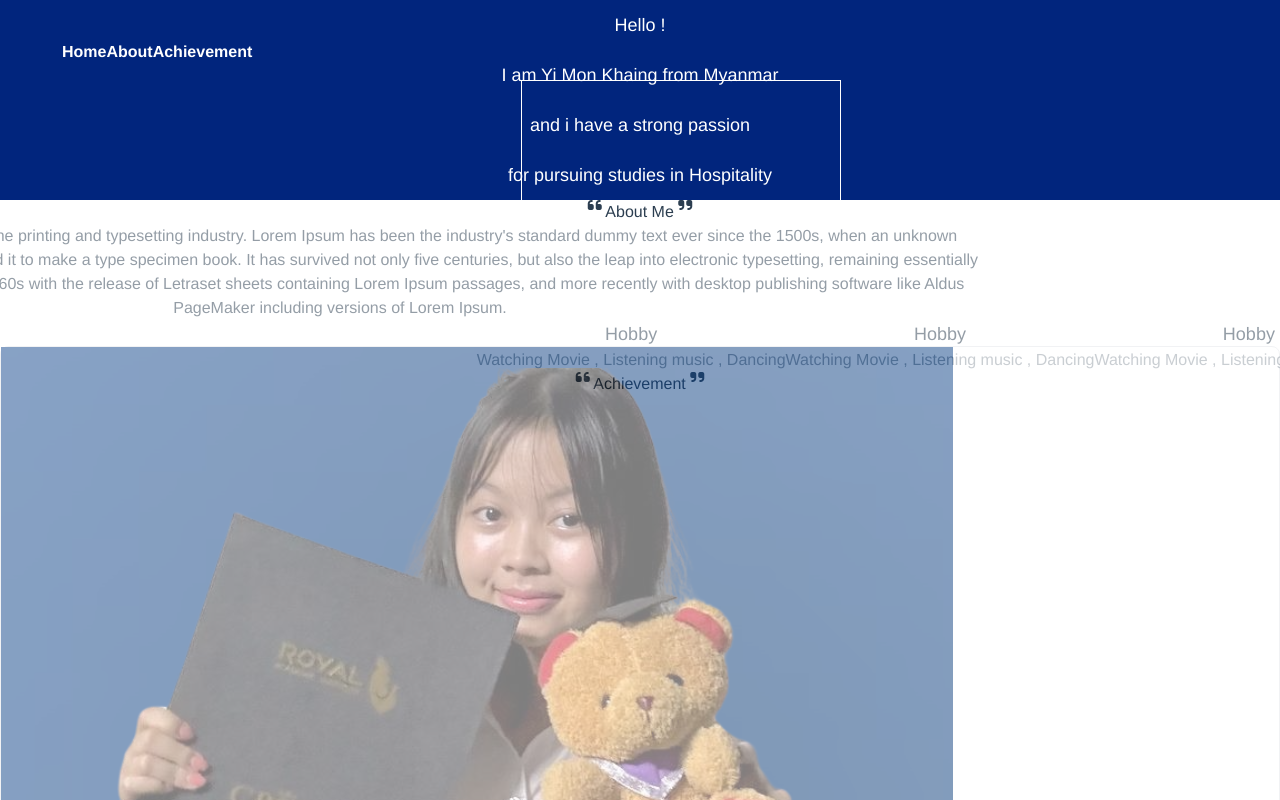
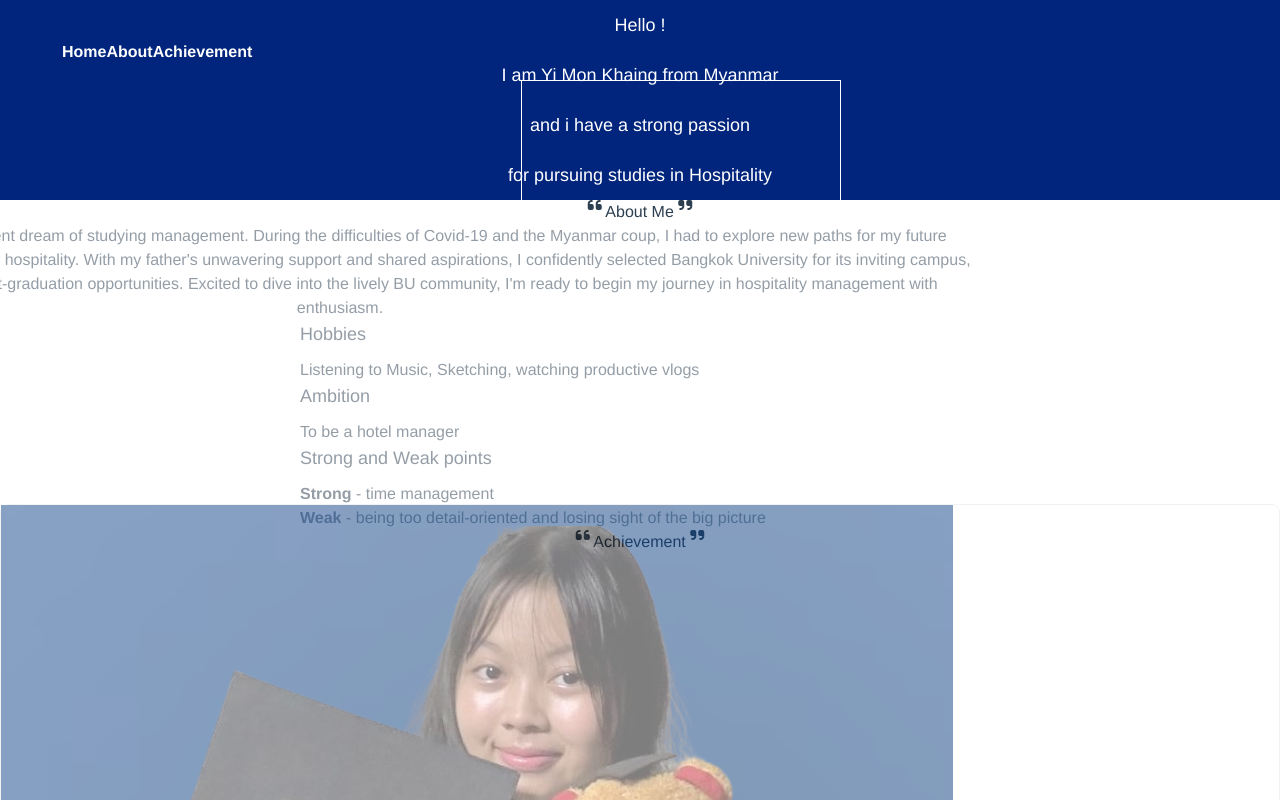
Before and after one commit to htinlinnphyo123/yimonkhaing-portfolio, a Vue app: page / in a window 1280 px wide. Shown: the top 800 px of the page. Built offline with nearby package versions, Linux system fonts and the light colour scheme.

Commit message:
FInal Deploy

```diff
--- a/src/components/AboutPage.vue
+++ b/src/components/AboutPage.vue
@@ -10,20 +10,22 @@
   </h1>
   <div class="lg:grid lg:grid-cols-2 px-4 md:px-10 lg:px-16  mb-20  max-w-screen overflow-x-hidden">
     <div class="flex justify-center items-center lg:tracking-wide lg:leading-10 mb-8 lg:mb-0 about">
-        Lorem Ipsum is simply dummy text of the printing and typesetting industry. Lorem Ipsum has been the industry's standard dummy text ever since the 1500s, when an unknown printer took a galley of type and scrambled it to make a type specimen book. It has survived not only five centuries, but also the leap into electronic typesetting, remaining essentially unchanged. It was popularised in the 1960s with the release of Letraset sheets containing Lorem Ipsum passages, and more recently with desktop publishing software like Aldus PageMaker including versions of Lorem Ipsum.
+      Since childhood, I've harbored a fervent dream of studying management. During the difficulties of Covid-19 and the Myanmar coup, I had to explore new paths for my future education and discovered my passion for hospitality. With my father's unwavering support and shared aspirations, I confidently selected Bangkok University for its inviting campus, modern facilities, and promising post-graduation opportunities. Excited to dive into the lively BU community, I'm ready to begin my journey in hospitality management with enthusiasm.
     </div>
-    <div class="flex justify-center items-center flex-col hobby">
-      <div class="my-4 lg:my-6 ps-4 border-l-8 border-blue-600">
-        <h2 class="text-lg lg:text-2xl font-bold">Hobby</h2>
-        <p class="text-md lg:text-lg italic">Watching Movie , Listening music , Dancing</p>
+    <div class="hobby lg:px-10">
+      <div class="my-4 lg:my-6 ps-4 border-l-4 border-blue-600">
+        <h2 class="text-lg lg:text-xl font-bold">Hobbies</h2>
+        <p class="text-md lg:text-lg italic">Listening to Music, Sketching, watching productive vlogs</p>
       </div>
-      <div class="my-4 lg:my-6 ps-4 border-l-8 border-red-600">
-        <h2 class="text-lg lg:text-2xl font-bold">Hobby</h2>
-        <p class="text-md lg:text-lg italic">Watching Movie , Listening music , Dancing</p>
+      <div class="my-4 lg:my-6 ps-4 border-l-4 border-red-600">
+        <h2 class="text-lg lg:text-xl font-bold">Ambition</h2>
+        <p class="text-md lg:text-lg italic">To be a hotel manager </p>
       </div>
-      <div class="my-4 lg:my-6 ps-4 border-l-8 border-yellow-600">
-        <h2 class="text-lg lg:text-2xl font-bold">Hobby</h2>
-        <p class="text-md lg:text-lg italic">Watching Movie , Listening music , Dancing</p>
+      <div class="my-4 lg:my-6 ps-4 border-l-4 border-yellow-600">
+        <h2 class="text-lg lg:text-xl font-bold">Strong and Weak points</h2>
+        <p class="text-md lg:text-lg italic">
+          <span class="font-semibold">Strong</span> - time management <br/>
+          <span class="font-semibold">Weak</span> - being too detail-oriented and losing sight of the big picture</p>
       </div>
     </div>
   </div>
@@ -49,6 +51,12 @@ onMounted(()=>{
 
 </script>
 <style>
+h2,.hobby p{
+  text-align: start;
+}
+.hobby h2{
+  margin-bottom: 10px;
+}
 .about{
   transform:translate(-300px);
   opacity:0.5;
```
